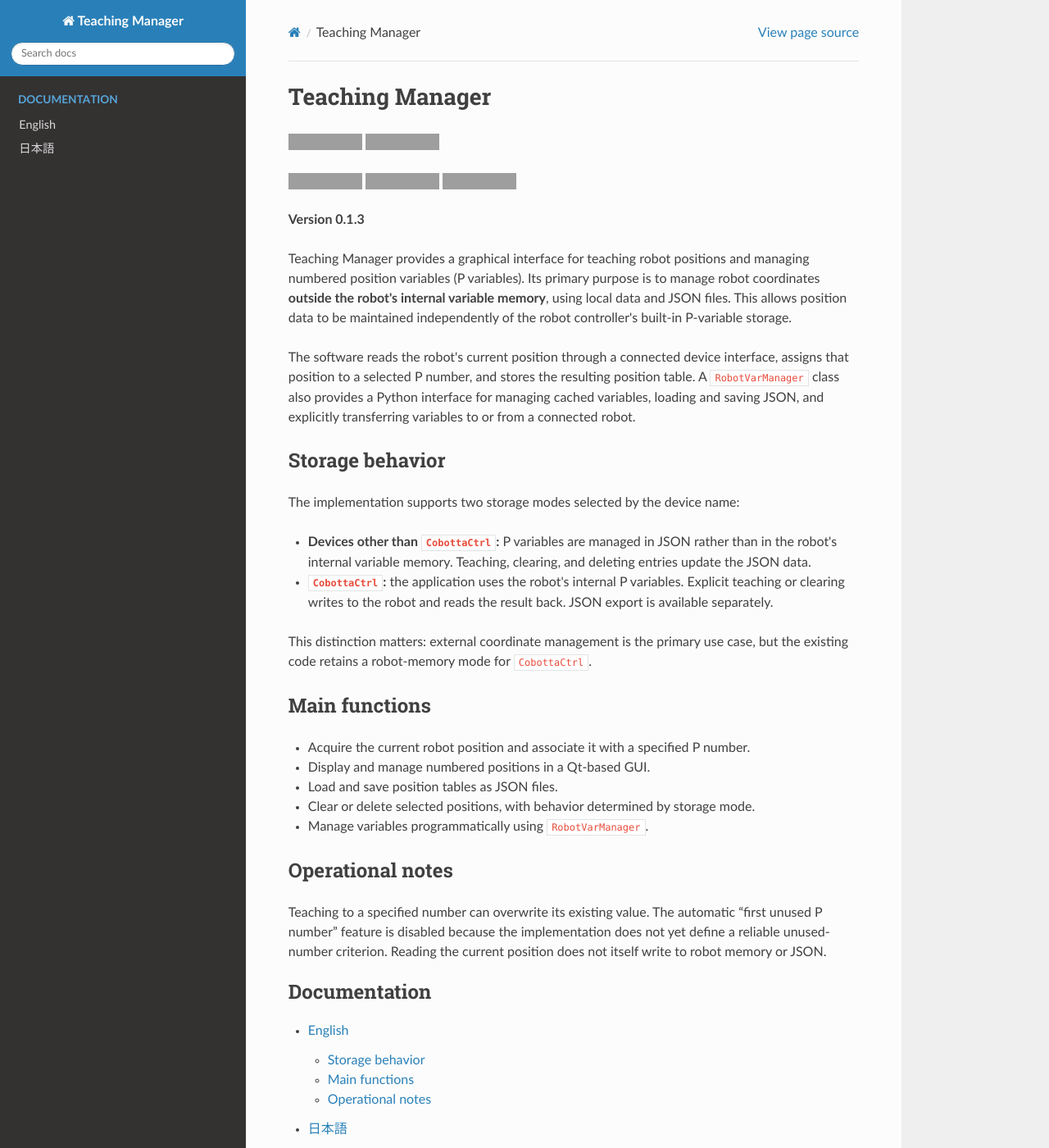
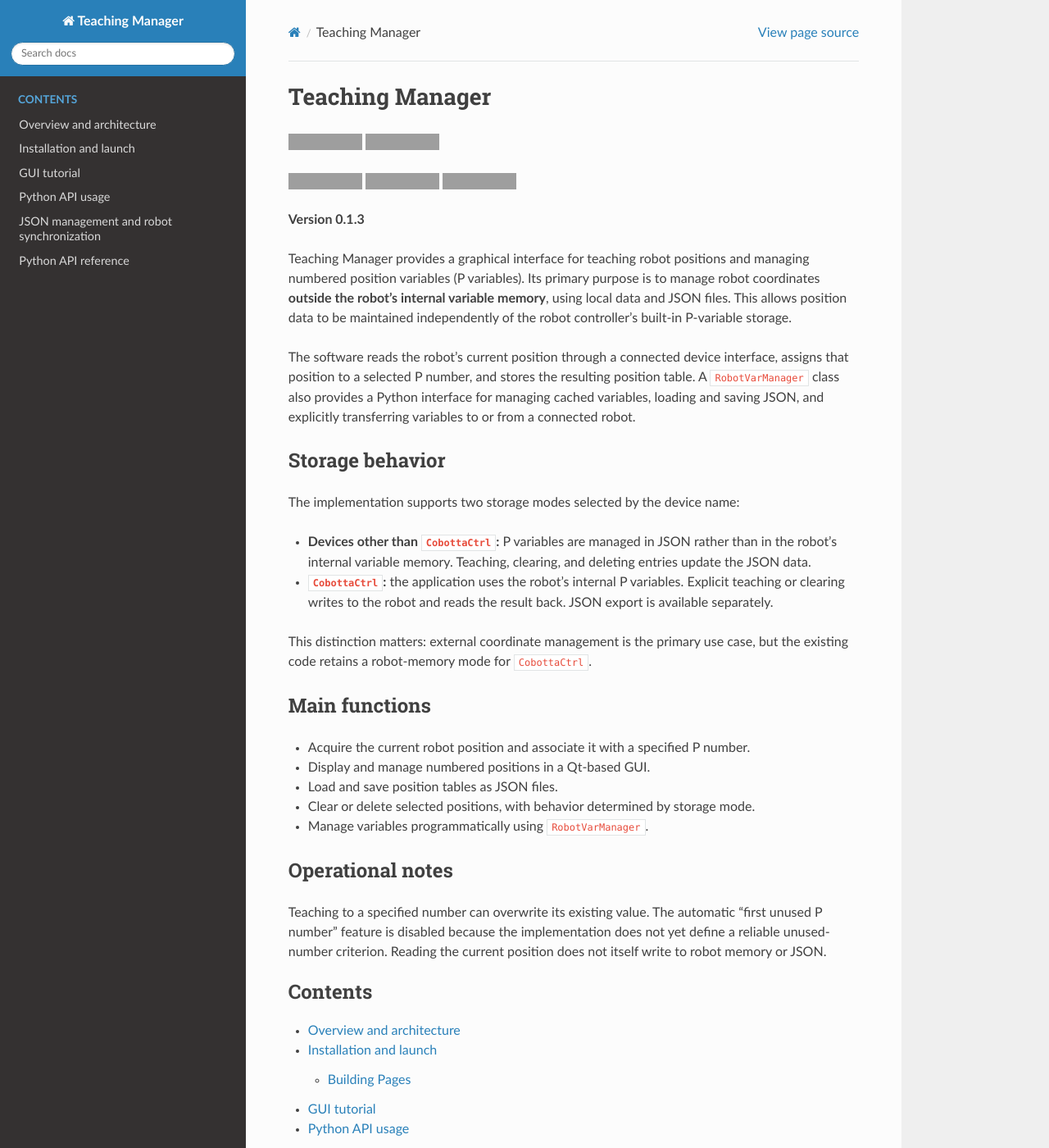
Before and after one commit to ohara-lab-su/teaching_manager, a Sphinx documentation site: the page built from docs/index.md, in a window 1280 px wide and 1400 px high. Shown: the whole window at 82% size. Built offline with Sphinx 7.4.7 and the Read the Docs theme 3.1.0, drawn with Linux system fonts in a browser that asks for light colours; some of the changed text lies outside the part shown; grey boxes are pictures that could not be loaded.

Commit message:
Build bilingual Sphinx documentation for Pages
Build English and Japanese docs separately, add a language-aware Sphinx configuration, and make English the root Pages entry. Split the Pages workflow into build and deploy jobs.

````diff
--- a/docs/conf.py
+++ b/docs/conf.py
@@ -1,3 +1,5 @@
+"""Teaching Manager Sphinx documentation configuration."""
+
 import os
 import sys
 from pathlib import Path
@@ -7,9 +9,15 @@ sys.path.insert(0, str(ROOT / "src"))
 project = "Teaching Manager"
 release = "0.1.3"
 version = release
-language = "ja"
 master_doc = "index"
-extensions = ["sphinx.ext.autodoc", "sphinx.ext.autosummary", "sphinx.ext.napoleon", "sphinx.ext.viewcode", "myst_parser"]
+language = os.environ.get("TEACHING_DOC_LANGUAGE", "en")
+extensions = [
+    "myst_parser",
+    "sphinx.ext.autodoc",
+    "sphinx.ext.autosummary",
+    "sphinx.ext.napoleon",
+    "sphinx.ext.viewcode",
+]
 source_suffix = {".md": "markdown", ".rst": "restructuredtext"}
 autosummary_generate = True
 autodoc_default_options = {"members": True, "show-inheritance": True}
@@ -17,5 +25,6 @@ autodoc_typehints = "description"
 # GUI/実機用の依存はAPI生成時に実行しない。モック対象は外部ライブラリのみ。
 autodoc_mock_imports = ["PySide6", "cobotta2", "x_logger", "ese774_frame", "grpc", "httpx"]
 html_theme = "sphinx_rtd_theme"
+html_theme_options = {"navigation_depth": 4, "titles_only": False}
 html_title = f"{project} {release}"
-exclude_patterns = ["_build"]
+exclude_patterns = ["_build", "_generated", "**/.DS_Store"]
--- a/docs/index.md
+++ b/docs/index.md
@@ -47,8 +47,12 @@ does not itself write to robot memory or JSON.
 
 ```{toctree}
 :maxdepth: 2
-:caption: Documentation
+:caption: Contents
 
-English <en/index>
-日本語 <ja/index>
+Overview and architecture <en/overview>
+Installation and launch <en/quickstart>
+GUI tutorial <en/gui>
+Python API usage <en/python_api>
+JSON management and robot synchronization <en/storage>
+Python API reference <en/api>
 ```
````
Also changed, not shown: 2 other files.
